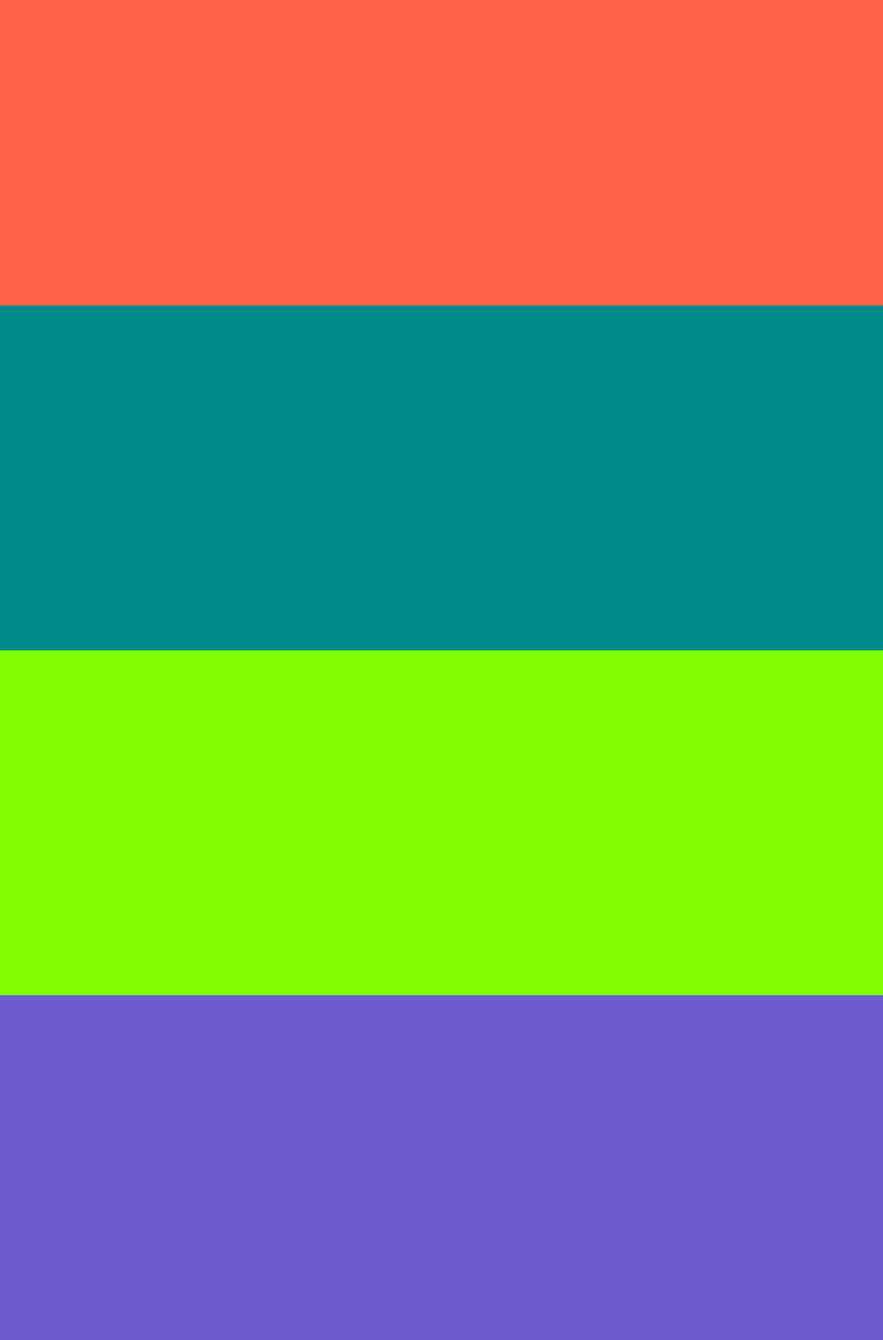
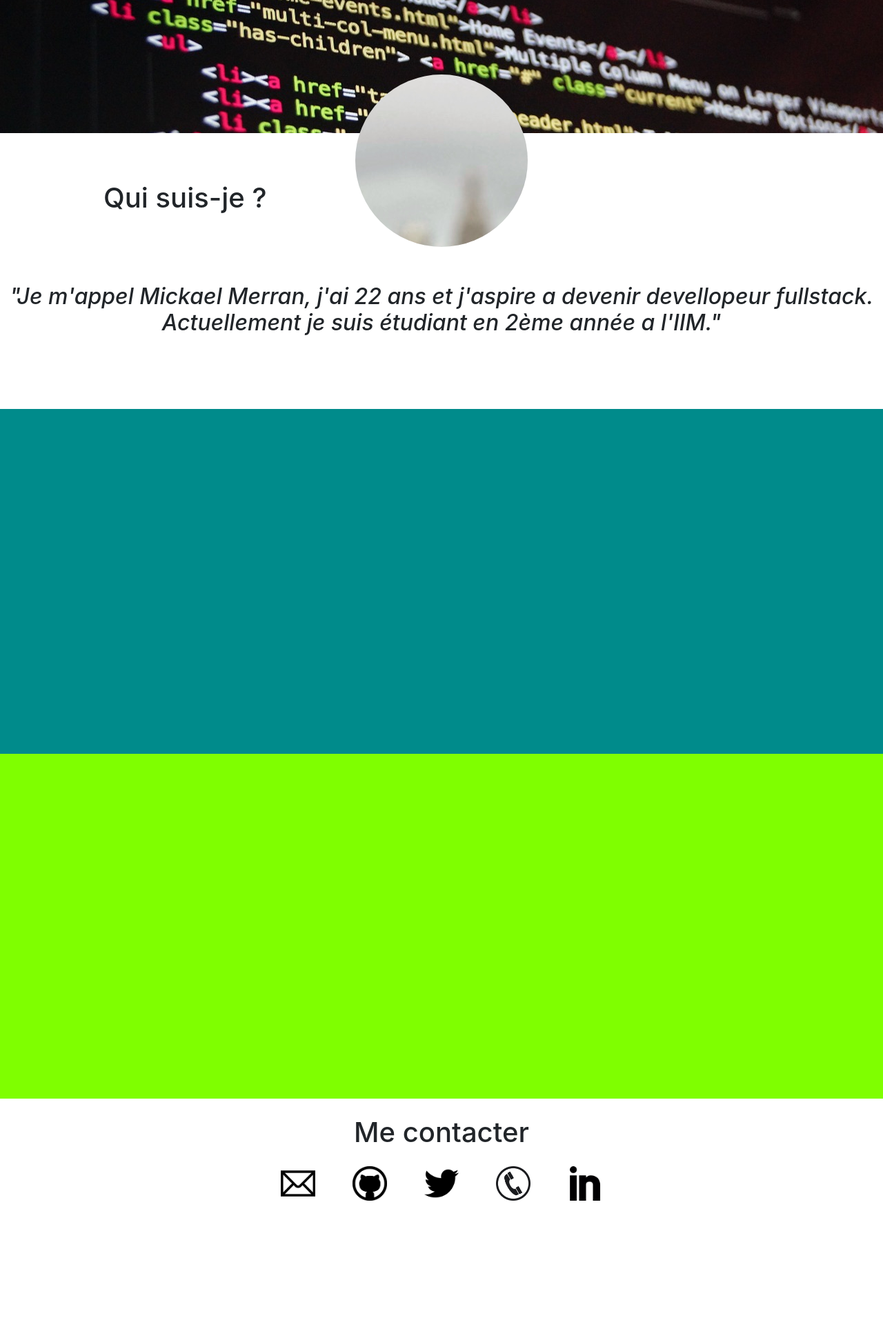
Before and after one commit to MickaelMerran/Cv, a PHP site: page / in a window 1280 px wide. Shown: the part 57-2000 px from the top of the page at 69% size. After the commit the page ends 1798 px from the top, so only its background shows below. Run offline with PHP 8.4, Linux system fonts and the light colour scheme.

Commit message:
me contacter

```diff
--- a/index.html
+++ b/index.html
@@ -36,7 +36,12 @@
     </header>
 
     <div class="Quisuisje" id="Quisuisje">
-
+        <div class="fond"></div>
+        <div class="photo"></div>
+        <div class="textesurmoi">
+            <h1>Qui suis-je ?</h1>
+            <h2>"Je m'appel Mickael Merran, j'ai 22 ans et j'aspire a devenir devellopeur fullstack. Actuellement je suis étudiant en 2ème année a l'IIM."</h2>
+        </div>
     </div>
 
     <div class="Experienceprofessionnel" id="Experienceprofessionnel">
@@ -48,7 +53,18 @@
     </div>
 
     <div class="Mecontacter" id="Mecontacter">
-
+        <h1>Me contacter</h1>
+        <div class="logo">
+        <a href="mailto:mickael.merran.pro@gmail.com"><img src="img/mail.png" class="lg" ></a>
+        &nbsp;&nbsp;&nbsp;&nbsp;&nbsp;&nbsp;&nbsp;&nbsp;&nbsp;&nbsp;
+        <a href="https://github.com/MickaelMerran"><img src="img/github.png" class="lg"></a>
+        &nbsp;&nbsp;&nbsp;&nbsp;&nbsp;&nbsp;&nbsp;&nbsp;&nbsp;&nbsp;
+        <a href="https://twitter.com/MerranMickael"><img src="img/twitter.png" class="lg"></a>
+        &nbsp;&nbsp;&nbsp;&nbsp;&nbsp;&nbsp;&nbsp;&nbsp;&nbsp;&nbsp;
+        <a href="telto:0635497200"><img src="img/tel.png" class="lg"></a>
+        &nbsp;&nbsp;&nbsp;&nbsp;&nbsp;&nbsp;&nbsp;&nbsp;&nbsp;&nbsp;
+        <a href="https://www.linkedin.com/in/micka%C3%ABl-merran-414880188/"><img src="img/linkdin.png" class="lg"></a>
+        </div>
     </div>
 
 </body>
--- a/style/style.css
+++ b/style/style.css
@@ -1,7 +1,40 @@
 .Quisuisje{
     width: auto;
-    height: 500px;
-    background-color: tomato;
+    height: 650px;
+}
+
+.fond{
+    width: 100%;
+    height: 250px;
+    background-image: url(../img/fond.jpg);
+}
+
+
+.photo{
+    width: 250px;
+    height: 250px;
+    border-radius: 150px;
+    margin: 10px auto 100px;
+    position: absolute;
+    top: 35%; left: 50%;
+    transform: translate(-50%, -50%);
+    background-image: url(../img/profil.JPG);
+}
+
+.textesurmoi{
+    background-color: white;
+    width: 100%;
+    height: 400px;
+}
+.textesurmoi h1{
+    margin-top: 70px;
+    margin-left: 150px;
+}
+
+.textesurmoi h2{
+    text-align: center;
+    margin-top: 100px;
+    font-style: italic;
 }
 .Experienceprofessionnel{
     width: auto;
@@ -15,6 +48,21 @@
 }
 .Mecontacter{
     width: auto;
-    height: 500px;
-    background-color: slateblue;
+    height: 150px;
 }
+
+.Mecontacter h1{
+    text-align: center;
+    margin-top: 25px;
+}
+
+.lg{
+    width: 50px;
+    height: 50px;
+}
+
+.logo{
+    margin-top:25px;
+    text-align: center;
+
+}
```
Also changed, not shown: img/fond.jpg (added), img/github.png (added), img/linkdin.png (added), img/mail.png (added), img/profil.JPG (added), img/tel.png (added), img/twitter.png (added), 2 other files.
